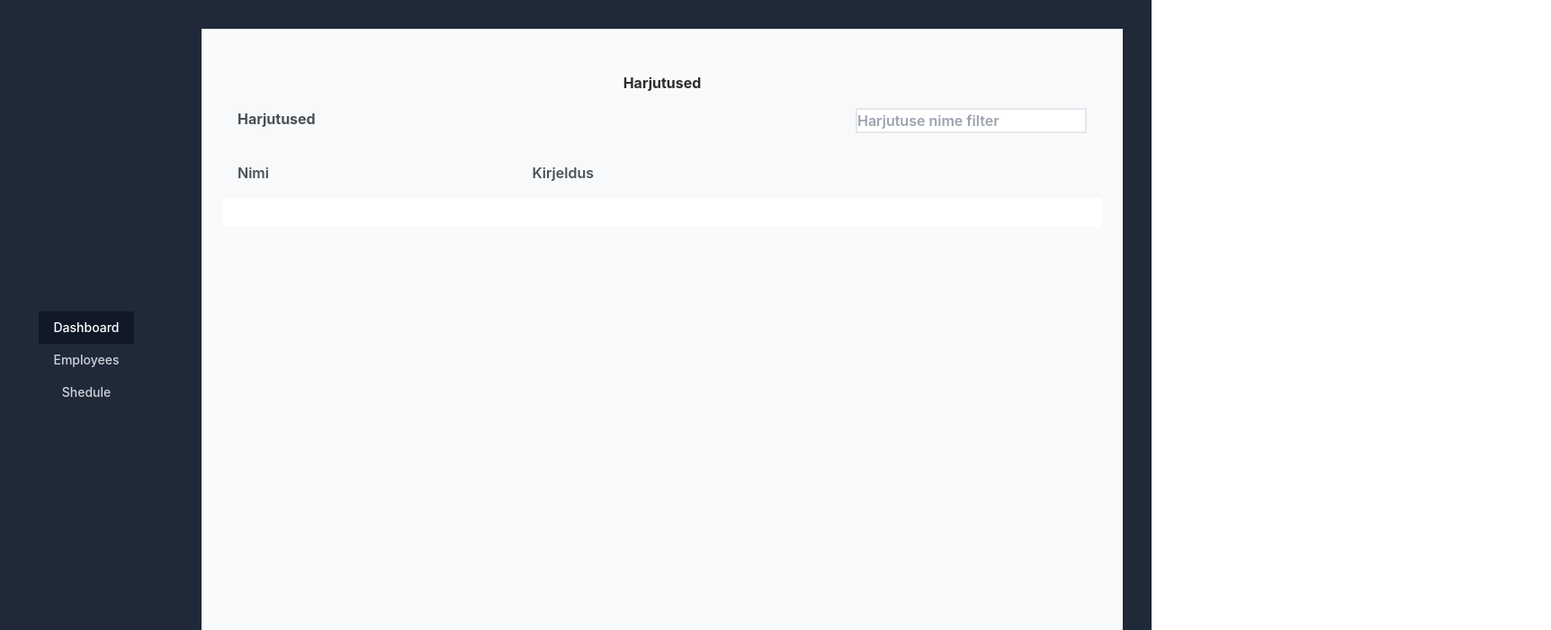
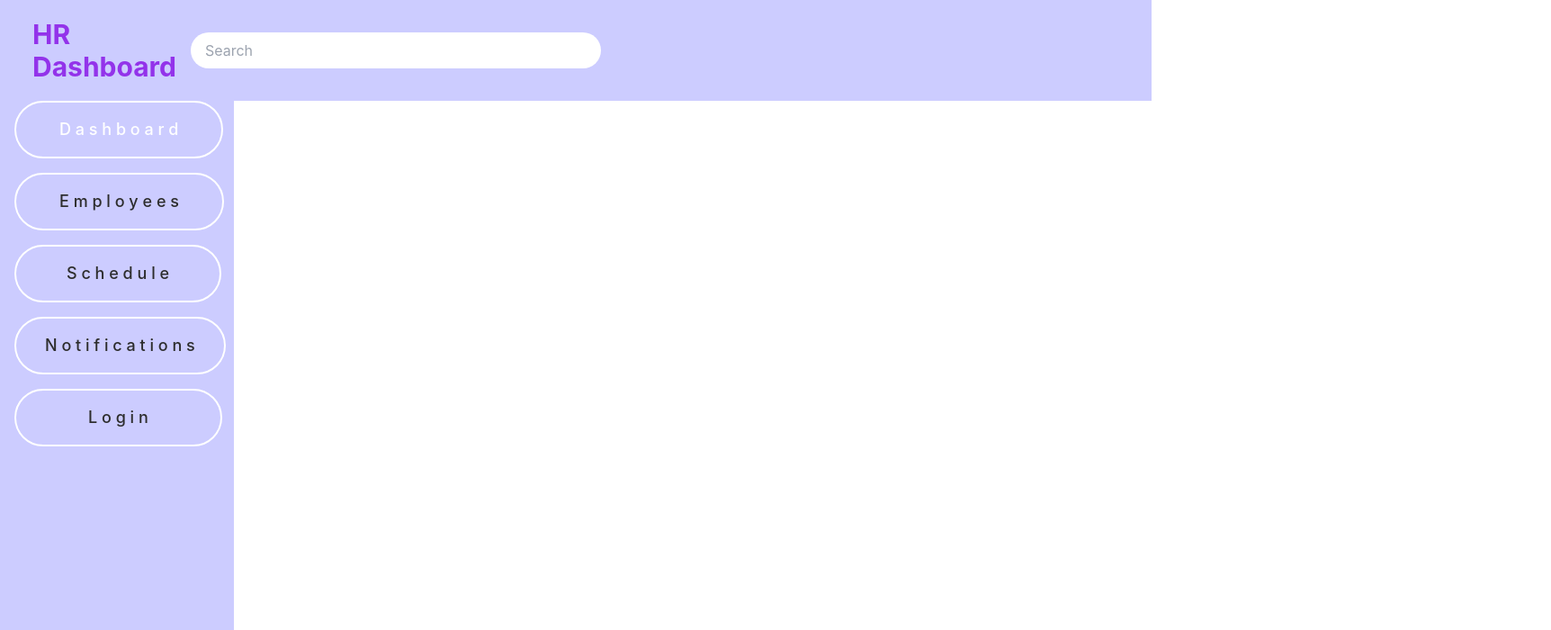
Before and after one commit to ksjarm/HRDashboard, a Vue app in the folder FrontEnd/: page / in a window 1280 px wide. Shown: the top 700 px of the page at 90% size, 1724 px wide, since content can reach past the window. Built offline with nearby package versions, Linux system fonts and the light colour scheme; no server answers.

Commit message:
App.vue template view changes

```diff
--- a/FrontEnd/src/App.vue
+++ b/FrontEnd/src/App.vue
@@ -1,35 +1,76 @@
 <template>
-  <div class="flex h-screen bg-gray-800">
-    <nav class="w-48 bg-gray-800 flex flex-col justify-center items-center">
+  <nav class="bg-purple-800 p-5 text-white flex items-center">
+    <div class="text-3xl text-purple-600 font-bold ml-4">HR Dashboard</div>
+    <div class="bg-white rounded-full p-2 flex items-center ml-4">
+      <input
+        type="text"
+        class="bg-transparent outline-none w-110 pl-2 text-gray-500"
+        placeholder="Search"
+      />
+    </div>
+    <div class="flex items-center">
+      <div class="bg-white rounded-full p-2 ml-260">
+        <img
+          src="./assets/user-profile-image.jpg"
+          alt="User Profile"
+          class="h-8 w-8 cursor-pointer"
+          @click="redirectToAccountSettings"
+        />
+      </div>
+    </div>
+  </nav>
+  <div class="flex h-screen bg-white-800">
+    <nav class="w-65 bg-purple-800 flex flex-col justify-col items-start">
       <router-link
         to="/"
-        class="text-gray-300 hover:bg-gray-700 hover:text-white px-4 py-2 text-sm font-medium"
-        active-class="bg-gray-900 text-white"
+        class="text-dark-500 hover:bg-dark-700 hover:text-purple-500 px-12 ml-4 py-4 mb-4 text-lg font-medium border-white border-2 rounded-full"
+        active-class="bg-white-900 text-white"
       >
-        Dashboard
+        D a s h b o a r d
       </router-link>
       <router-link
         to="/newexercise"
-        class="text-gray-300 hover:bg-gray-700 hover:text-white px-4 py-2 text-sm font-medium"
-        active-class="bg-gray-900 text-white"
+        class="text-dark-300 hover:bg-dark-700 hover:text-purple-500 px-12 py-4 ml-4 mb-4 text-lg font-medium border-white border-2 rounded-full"
+        active-class="bg-white-900 text-white"
       >
-        Employees
+        E m p l o y e e s
       </router-link>
       <router-link
         to="/shedule"
-        class="text-gray-300 hover:bg-gray-700 hover:text-white px-4 py-2 text-sm font-medium"
-        active-class="bg-gray-900 text-white"
+        class="text-dark-300 hover:bg-dark-700 hover:text-purple-500 px-14 py-4 mb-4 ml-4 text-lg font-medium border-white border-2 rounded-full"
+        active-class="bg-white-900 text-white"
       >
-        Shedule
+        S c h e d u l e
+      </router-link>
+      <router-link
+        to="/notifications"
+        class="text-dark-300 hover:bg-dark-700 hover:text-purple-500 px-8 py-4 mb-4 ml-4 text-lg font-medium border-white border-2 rounded-full"
+        active-class="bg-white-900 text-white"
+      >
+        N o t i f i c a t i o n s
+      </router-link>
+      <router-link
+        to="/login"
+        class="text-dark-300 hover:bg-dark-700 hover:text-purple-500 px-20 py-4 mb-4 ml-4 text-lg font-medium border-white border-2 rounded-full"
+        active-class="bg-white-900 text-white"
+      >
+        L o g i n
       </router-link>
     </nav>
     <div class="flex-1 p-8">
-      <router-view />
+      <!-- <router-view /> -->
     </div>
   </div>
 </template>
 
-<script setup lang="ts"></script>
+<script setup lang="ts">
+import { useRouter } from 'vue-router';
+const router = useRouter();
+
+const redirectToAccountSettings = () => {
+  router.push('/newexercise'); // Adjust the route as needed
+};
+</script>
 
 <style scoped>
 .logo {
@@ -45,11 +86,6 @@
   filter: drop-shadow(0 0 2em #42b883aa);
 }
 .bg-purple-800 {
-  position: fixed; /* Position the nav element */
-  left: 0; /* Position it to the left */
-  top: 0; /* Adjust top if needed */
-  width: 350px; /* Set the desired width */
-  height: 100%; /* Set the desired height */
-  background-color: #ccccff; /* Add your background color */
+  background-color: #ccccff;
 }
 </style>
```
Also changed, not shown: FrontEnd/src/assets/user-profile-image.jpg (added).
